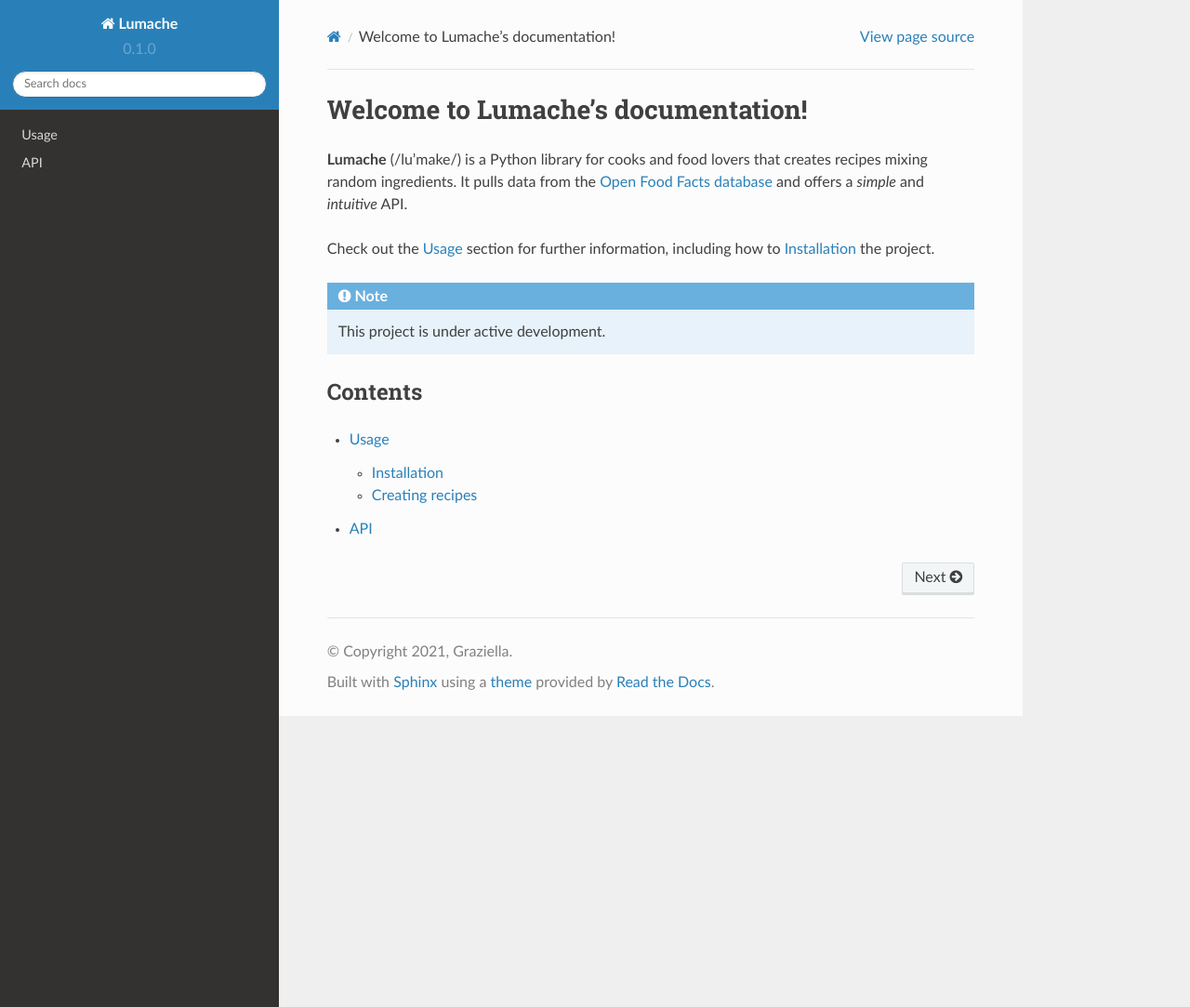
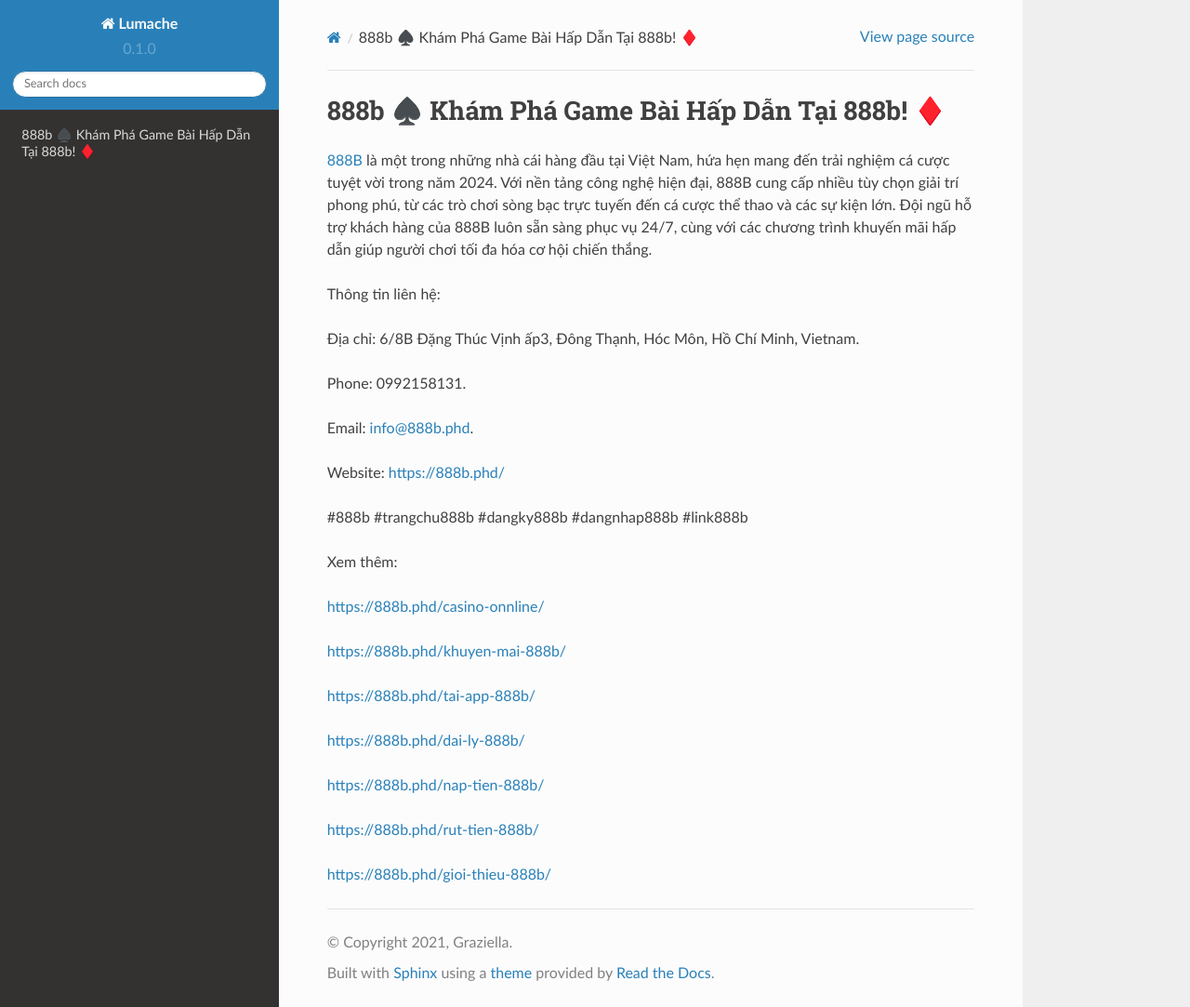
Before and after one commit to antonniotrombeta/888bphd, a Sphinx documentation site: the page built from docs/source/index.rst, in a window 1280 px wide and 1083 px high. Shown: the whole window at 93% size. Built offline with Sphinx 7.4.7 and the Read the Docs theme 2.0.0, drawn with Linux system fonts in a browser that asks for light colours.

Commit message:
Update index.rst

```diff
--- a/docs/source/index.rst
+++ b/docs/source/index.rst
@@ -1,22 +1,32 @@
-Welcome to Lumache's documentation!
+888b ♠️ Khám Phá Game Bài Hấp Dẫn Tại 888b! ♦️
 ===================================
 
-**Lumache** (/lu'make/) is a Python library for cooks and food lovers
-that creates recipes mixing random ingredients.
-It pulls data from the `Open Food Facts database <https://world.openfoodfacts.org/>`_
-and offers a *simple* and *intuitive* API.
+`888B <https://888b.phd/>`_ là một trong những nhà cái hàng đầu tại Việt Nam, hứa hẹn mang đến trải nghiệm cá cược tuyệt vời trong năm 2024. Với nền tảng công nghệ hiện đại, 888B cung cấp nhiều tùy chọn giải trí phong phú, từ các trò chơi sòng bạc trực tuyến đến cá cược thể thao và các sự kiện lớn. Đội ngũ hỗ trợ khách hàng của 888B luôn sẵn sàng phục vụ 24/7, cùng với các chương trình khuyến mãi hấp dẫn giúp người chơi tối đa hóa cơ hội chiến thắng.
 
-Check out the :doc:`usage` section for further information, including
-how to :ref:`installation` the project.
+Thông tin liên hệ:
 
-.. note::
+Địa chỉ: 6/8B Đặng Thúc Vịnh ấp3, Đông Thạnh, Hóc Môn, Hồ Chí Minh, Vietnam.
 
-   This project is under active development.
+Phone: 0992158131.
 
-Contents
---------
+Email: info@888b.phd.
 
-.. toctree::
+Website: https://888b.phd/
 
-   usage
-   api
+#888b #trangchu888b #dangky888b #dangnhap888b #link888b
+
+Xem thêm:
+
+https://888b.phd/casino-onnline/
+
+https://888b.phd/khuyen-mai-888b/
+
+https://888b.phd/tai-app-888b/
+
+https://888b.phd/dai-ly-888b/
+
+https://888b.phd/nap-tien-888b/
+
+https://888b.phd/rut-tien-888b/
+
+https://888b.phd/gioi-thieu-888b/
```
